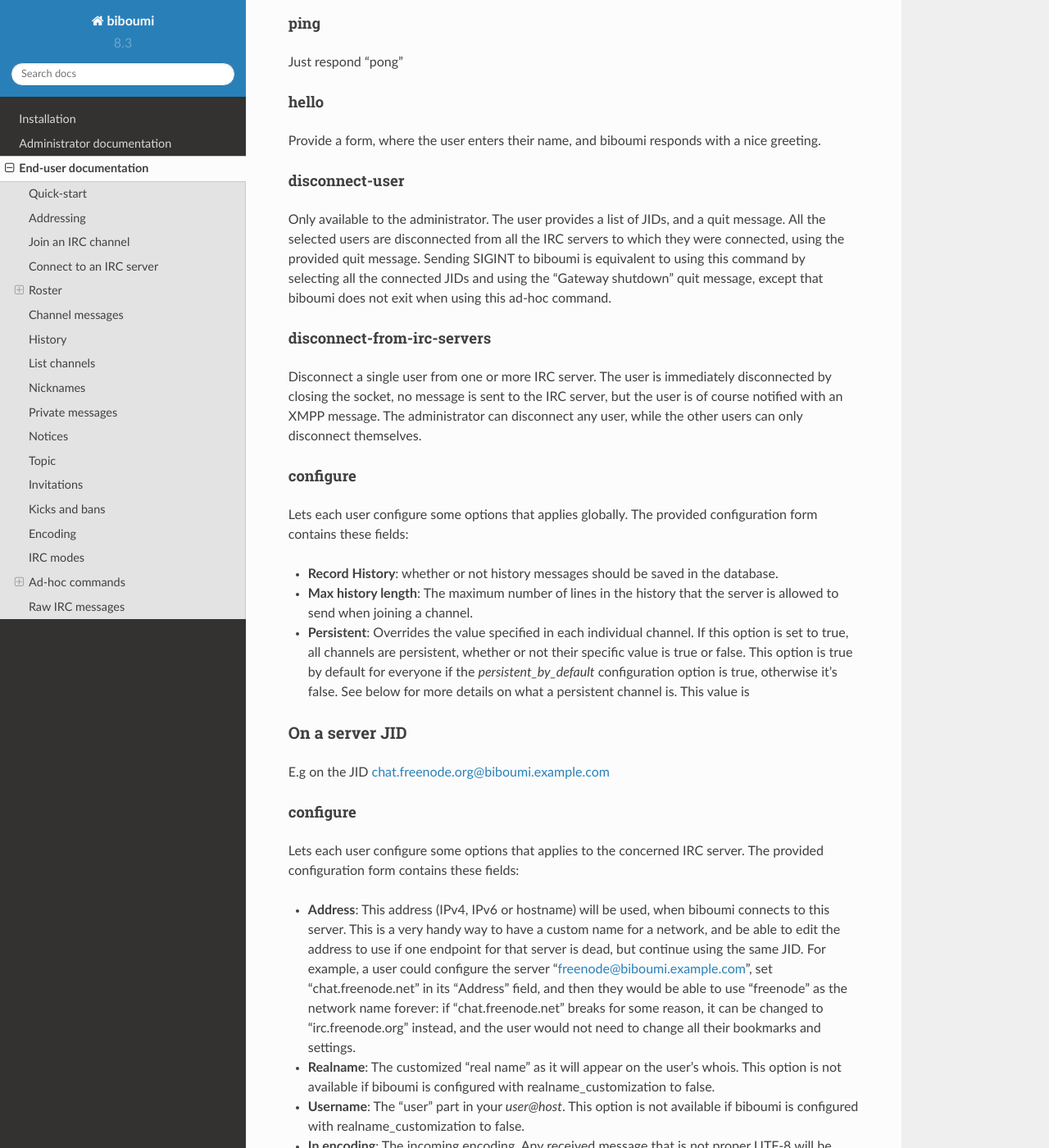
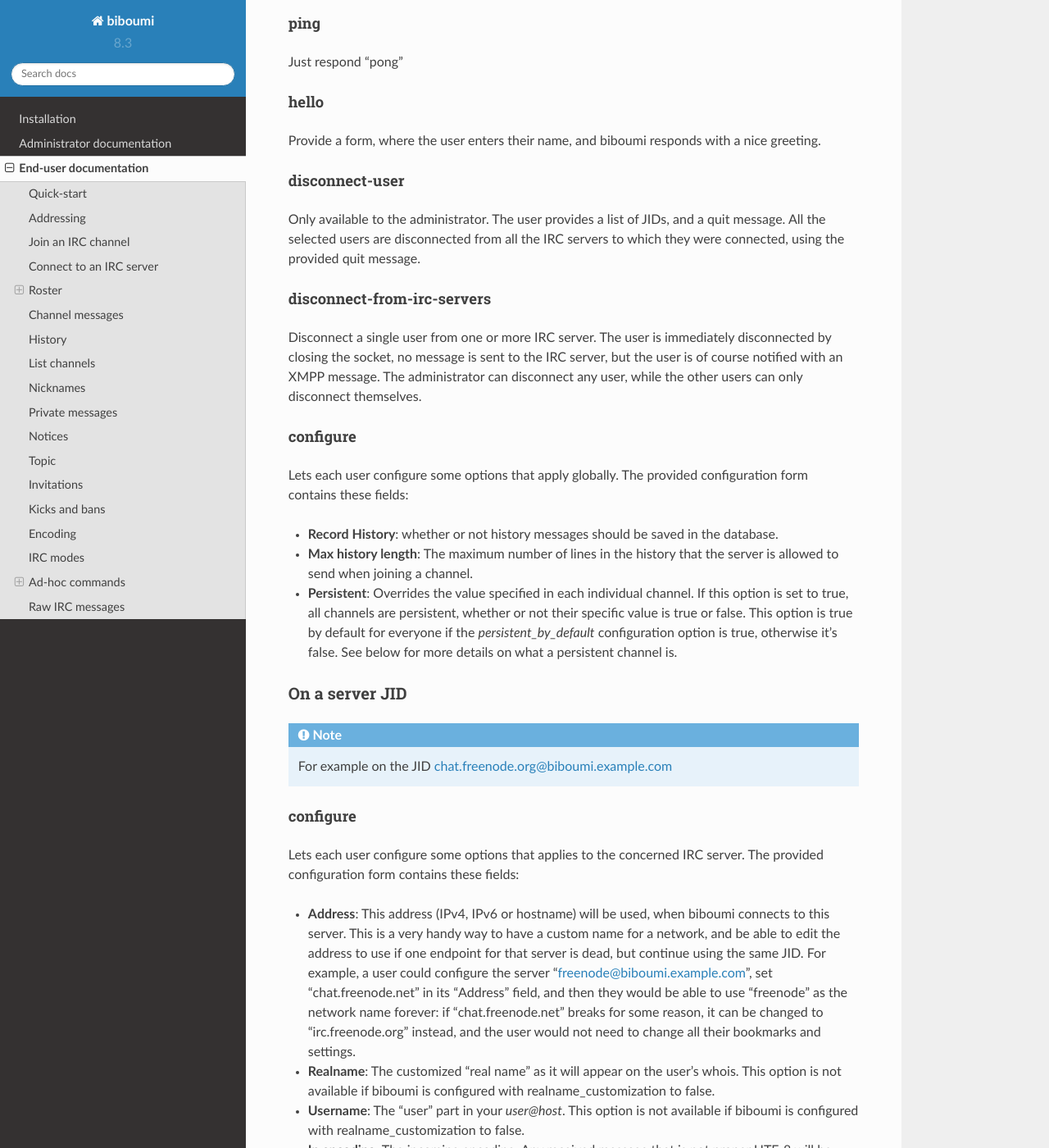
Before and after one commit to louiz/biboumi, a Sphinx documentation site: the page built from doc/user.rst, in a window 1280 px wide and 1400 px high, scrolled down 7044 px. Shown: the whole window at 82% size. Built offline with Sphinx 7.4.7 and the Read the Docs theme 2.0.0, drawn with Linux system fonts in a browser that asks for light colours; some of the changed text lies outside the part shown.

Commit message:
Fix a few things (formatting, wrong page, etc) in the doc

```diff
--- a/doc/user.rst
+++ b/doc/user.rst
@@ -20,13 +20,6 @@
 There is no need to have multiple nicknames and multiple connections to be
 able to take part in a conversation (or idle) in a channel from a mobile client
 while the desktop client is still connected, for example.
-
-To cleanly shutdown the component, send a SIGINT or SIGTERM signal to it.
-It will send messages to all connected IRC and XMPP servers to indicate a
-reason why the users are being disconnected.  Biboumi exits when the end of
-communication is acknowledged by all IRC servers.  If one or more IRC
-servers do not respond, biboumi will only exit if it receives the same
-signal again or if a 2 seconds delay has passed.
 
 .. note:: If you use a biboumi that you have no control on: remember that the
  administrator of the gateway you use is able to view all your IRC
@@ -358,9 +357,6 @@
 Only available to the administrator. The user provides a list of JIDs, and
 a quit message. All the selected users are disconnected from all the IRC
 servers to which they were connected, using the provided quit message.
-Sending SIGINT to biboumi is equivalent to using this command by selecting
-all the connected JIDs and using the “Gateway shutdown” quit message,
-except that biboumi does not exit when using this ad-hoc command.
 
 disconnect-from-irc-servers
 ^^^^^^^^^^^^^^^^^^^^^^^^^^^
@@ -374,7 +370,7 @@
 configure
 ^^^^^^^^^
 
-Lets each user configure some options that applies globally.
+Lets each user configure some options that apply globally.
 The provided configuration form contains these fields:
 
 - **Record History**: whether or not history messages should be saved in
@@ -386,12 +382,12 @@
   whether or not their specific value is true or false. This option is true
   by default for everyone if the `persistent_by_default` configuration
   option is true, otherwise it’s false. See below for more details on what a
-  persistent channel is. This value is
+  persistent channel is.
 
 On a server JID
 ~~~~~~~~~~~~~~~
 
-E.g on the JID chat.freenode.org@biboumi.example.com
+.. note:: For example on the JID chat.freenode.org@biboumi.example.com
 
 configure
 ^^^^^^^^^
@@ -473,7 +469,7 @@
 On a channel JID
 ~~~~~~~~~~~~~~~~
 
-E.g on the JID #test%chat.freenode.org@biboumi.example.com
+.. note:: For example on the JID #test%chat.freenode.org@biboumi.example.com
 
 configure
 ^^^^^^^^^
@@ -486,20 +482,20 @@
 server applies. The provided configuration form contains these fields:
 
 - **In encoding**: see the option with the same name in the server configuration
-form.
+  form.
 - **Out encoding**: Currently ignored.
 - **Persistent**: If set to true, biboumi will stay in this channel even when
-all the XMPP resources have left the room. I.e. it will not send a PART
-command, and will stay idle in the channel until the connection is
-forcibly closed. If a resource comes back in the room again, and if
-the archiving of messages is enabled for this room, the client will
-receive the messages that where sent in this channel. This option can be
-used to make biboumi act as an IRC bouncer.
+  all the XMPP resources have left the room. I.e. it will not send a PART
+  command, and will stay idle in the channel until the connection is
+  forcibly closed. If a resource comes back in the room again, and if
+  the archiving of messages is enabled for this room, the client will
+  receive the messages that where sent in this channel. This option can be
+  used to make biboumi act as an IRC bouncer.
 - **Record History**: whether or not history messages should be saved in
-the database, for this specific channel. If the value is “unset” (the
-default), then the value configured globally is used. This option is there,
-for example, to be able to enable history recording globally while disabling
-it for a few specific “private” channels.
+  the database, for this specific channel. If the value is “unset” (the
+  default), then the value configured globally is used. This option is there,
+  for example, to be able to enable history recording globally while disabling
+  it for a few specific “private” channels.
 
 Raw IRC messages
 ----------------
```
Also changed, not shown: other parts of doc/user.rst (+14 -8 lines), doc/admin.rst (+9 -2 lines).
